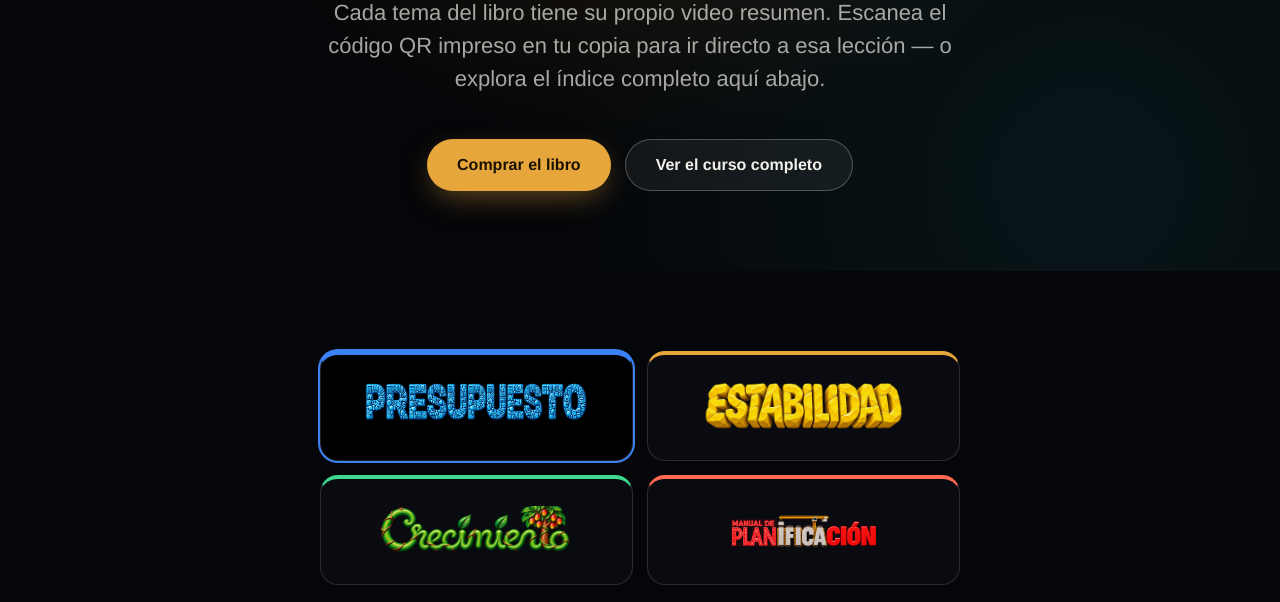
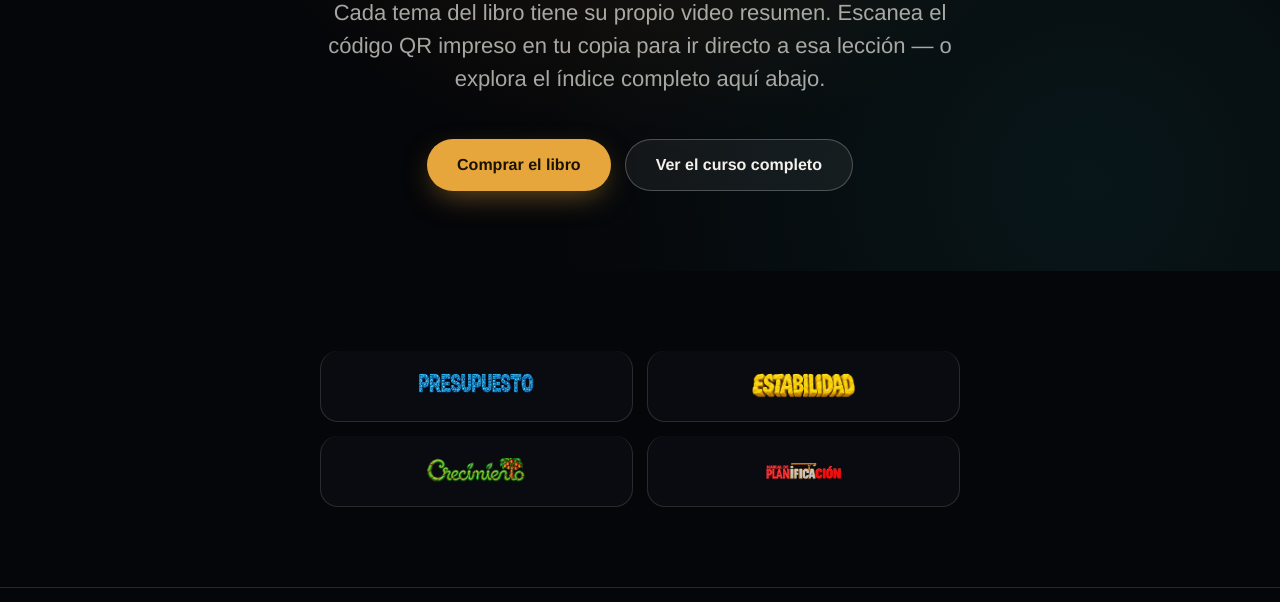
Before and after one commit to maldonadomelvin1996-svg/logic-money-site, a plain HTML site: page libro.html in a window 1280 px wide. Shown: the part 323-925 px from the top of the page. Drawn offline with Linux system fonts and the light colour scheme.

Commit message:
Hacer que la tarjeta seleccionada en 'El libro' se expanda
Al tocar una de las 4 categorías, esa tarjeta se expande a todo el
ancho con sombra de separación y muestra sus capítulos/lecciones; las
otras tres se achican en una fila debajo para elegir otra. Tocar la
misma tarjeta activa la vuelve a colapsar a la cuadrícula 2x2.

Co-Authored-By: Claude Sonnet 5 <noreply@anthropic.com>
Claude-Session: https://claude.ai/code/session_01Jiddjkco2RsYtca9a7RzYW

```diff
--- a/assets/css/styles.css
+++ b/assets/css/styles.css
@@ -463,29 +463,50 @@ a { color: inherit; }
   font-size: 20px;
 }
 
-.ls-unit-grid-wrap { max-width: 640px; margin: 0 auto; }
-.ls-unit-grid { display: grid; grid-template-columns: 1fr 1fr; gap: 14px; }
-@media (max-width: 480px) { .ls-unit-grid { grid-template-columns: 1fr 1fr; gap: 10px; } }
+.ls-unit-switcher-wrap { max-width: 640px; margin: 0 auto; }
+.ls-unit-switcher { display: flex; flex-wrap: wrap; gap: 14px; align-items: flex-start; }
 
-.ls-unit-tile {
+.ls-unit-card2 {
+  flex: 1 1 calc(50% - 7px);
+  background: #0A0B10;
+  border: 1px solid var(--border);
+  border-top: 4px solid var(--accent);
+  border-radius: 18px;
+  overflow: hidden;
+  transition: flex-basis .3s ease, box-shadow .3s ease;
+}
+.ls-unit-switcher.has-active .ls-unit-card2:not(.ls-active) {
+  flex: 1 1 calc(33.33% - 10px);
+}
+@media (max-width: 560px) {
+  .ls-unit-switcher.has-active .ls-unit-card2:not(.ls-active) { flex: 1 1 calc(50% - 7px); }
+}
+.ls-unit-card2.ls-active {
+  flex: 1 1 100%;
+  order: -1;
+  box-shadow: 0 28px 60px -20px rgba(0,0,0,0.85), 0 0 0 1px var(--accent);
+}
+
+.ls-unit-head {
+  width: 100%;
   display: flex;
   align-items: center;
   justify-content: center;
   min-height: 110px;
   padding: 18px 14px;
-  background: #0A0B10;
-  border: 1px solid var(--border);
-  border-top: 4px solid var(--accent);
-  border-radius: 18px;
+  background: none;
+  border: none;
   cursor: pointer;
-  transition: transform .15s ease, border-color .15s ease, background .15s ease;
+  transition: background .15s ease;
 }
-.ls-unit-tile:hover { transform: translateY(-3px); background: #000; }
-.ls-unit-tile.ls-tab-active { background: #000; box-shadow: 0 0 0 2px var(--accent); }
-.ls-unit-tile-wordmark { height: 40px; width: auto; max-width: 88%; object-fit: contain; }
+.ls-unit-head:hover { background: rgba(255,255,255,0.03); }
+.ls-unit-card2:not(.ls-active) .ls-unit-head { min-height: 70px; padding: 12px; }
+.ls-unit-tile-wordmark { height: 40px; width: auto; max-width: 88%; object-fit: contain; transition: height .2s ease; }
 @media (min-width: 480px) { .ls-unit-tile-wordmark { height: 50px; } }
+.ls-unit-card2:not(.ls-active) .ls-unit-tile-wordmark { height: 26px; }
 
-.ls-unit-panel { max-width: 640px; margin: 20px auto 0; background: #0A0B10; border: 1px solid var(--border); border-radius: 24px; padding: 32px 28px; }
+.ls-unit-body { display: none; padding: 4px 24px 28px; }
+.ls-unit-card2.ls-active .ls-unit-body { display: block; }
 
 .ls-book-chapter { margin-bottom: 20px; }
 .ls-book-chapter:last-child { margin-bottom: 0; }
--- a/assets/js/main.js
+++ b/assets/js/main.js
@@ -51,6 +51,24 @@
         });
       }
       item.classList.toggle("ls-open", !wasOpen);
+    });
+  });
+
+  /* ---------- Unit switcher (libro.html: 4 cards, click to expand) ---------- */
+  document.querySelectorAll("[data-unit-switcher]").forEach(function (switcher) {
+    var cards = switcher.querySelectorAll("[data-unit-card]");
+    cards.forEach(function (card) {
+      var head = card.querySelector("[data-unit-head]");
+      head.addEventListener("click", function () {
+        var wasActive = card.classList.contains("ls-active");
+        cards.forEach(function (c) { c.classList.remove("ls-active"); });
+        if (!wasActive) {
+          card.classList.add("ls-active");
+          switcher.classList.add("has-active");
+        } else {
+          switcher.classList.remove("has-active");
+        }
+      });
     });
   });
 
--- a/libro.html
+++ b/libro.html
@@ -40,27 +40,14 @@
   </section>
 
   <section class="ls-section ls-section-tight">
-    <div class="ls-wrap" data-tabs>
-      <div class="ls-unit-grid-wrap ls-reveal">
-        <div class="ls-unit-grid">
-        <button class="ls-unit-tile ls-tab-active" data-tab-btn="presupuesto" style="--accent:var(--blue)">
+    <div class="ls-wrap">
+      <div class="ls-unit-switcher-wrap ls-reveal">
+        <div class="ls-unit-switcher" data-unit-switcher>
+      <div class="ls-unit-card2" data-unit-card>
+        <button class="ls-unit-head" data-unit-head style="--accent:var(--blue)">
           <img class="ls-unit-tile-wordmark" src="assets/img/flows/presupuesto.png" alt="Presupuesto">
         </button>
-        <button class="ls-unit-tile" data-tab-btn="estabilidad" style="--accent:var(--gold)">
-          <img class="ls-unit-tile-wordmark" src="assets/img/flows/estabilidad.png" alt="Estabilidad">
-        </button>
-        <button class="ls-unit-tile" data-tab-btn="crecimiento" style="--accent:var(--good)">
-          <img class="ls-unit-tile-wordmark" src="assets/img/flows/crecimiento.png" alt="Crecimiento">
-        </button>
-        <button class="ls-unit-tile" data-tab-btn="planificacion" style="--accent:var(--warn)">
-          <img class="ls-unit-tile-wordmark" src="assets/img/flows/planificacion.png" alt="Planificación">
-        </button>
-        </div>
-      </div>
-
-      <div class="ls-reveal">
-      <div class="ls-tab-panel ls-tab-panel-active" data-tab-panel="presupuesto">
-        <div class="ls-unit-panel">
+        <div class="ls-unit-body" data-unit-body>
             <div class="ls-book-chapter">
               <p class="ls-book-chapter-title">Ingresos</p>
               <ul class="ls-book-lesson-list">
@@ -93,9 +80,11 @@
             </div>
         </div>
       </div>
-
-      <div class="ls-tab-panel" data-tab-panel="estabilidad">
-        <div class="ls-unit-panel">
+      <div class="ls-unit-card2" data-unit-card>
+        <button class="ls-unit-head" data-unit-head style="--accent:var(--gold)">
+          <img class="ls-unit-tile-wordmark" src="assets/img/flows/estabilidad.png" alt="Estabilidad">
+        </button>
+        <div class="ls-unit-body" data-unit-body>
             <div class="ls-book-chapter">
               <p class="ls-book-chapter-title">Ahorro</p>
               <ul class="ls-book-lesson-list">
@@ -133,9 +122,11 @@
             </div>
         </div>
       </div>
-
-      <div class="ls-tab-panel" data-tab-panel="crecimiento">
-        <div class="ls-unit-panel">
+      <div class="ls-unit-card2" data-unit-card>
+        <button class="ls-unit-head" data-unit-head style="--accent:var(--good)">
+          <img class="ls-unit-tile-wordmark" src="assets/img/flows/crecimiento.png" alt="Crecimiento">
+        </button>
+        <div class="ls-unit-body" data-unit-body>
             <div class="ls-book-chapter">
               <p class="ls-book-chapter-title">Conceptos financieros</p>
               <ul class="ls-book-lesson-list">
@@ -181,9 +172,11 @@
             </div>
         </div>
       </div>
-
-      <div class="ls-tab-panel" data-tab-panel="planificacion">
-        <div class="ls-unit-panel">
+      <div class="ls-unit-card2" data-unit-card>
+        <button class="ls-unit-head" data-unit-head style="--accent:var(--warn)">
+          <img class="ls-unit-tile-wordmark" src="assets/img/flows/planificacion.png" alt="Planificación">
+        </button>
+        <div class="ls-unit-body" data-unit-body>
             <div class="ls-book-chapter">
               <p class="ls-book-chapter-title">Mapa Financiero</p>
               <ul class="ls-book-lesson-list">
@@ -199,6 +192,7 @@
             </div>
         </div>
       </div>
+        </div>
       </div>
     </div>
   </section>
```
